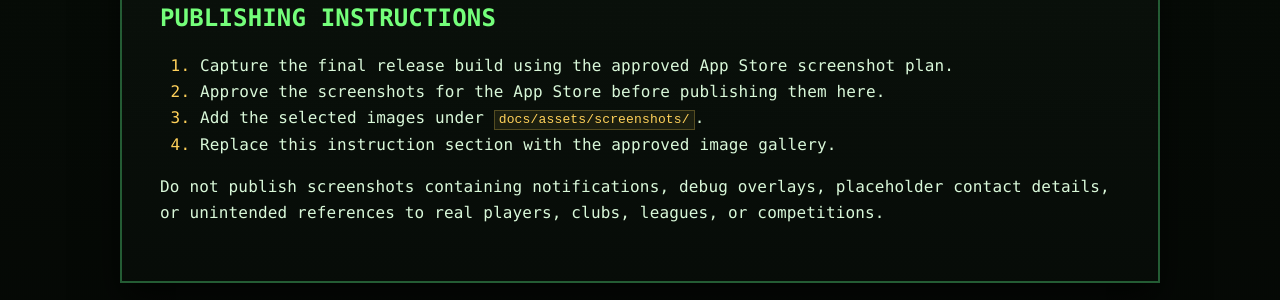
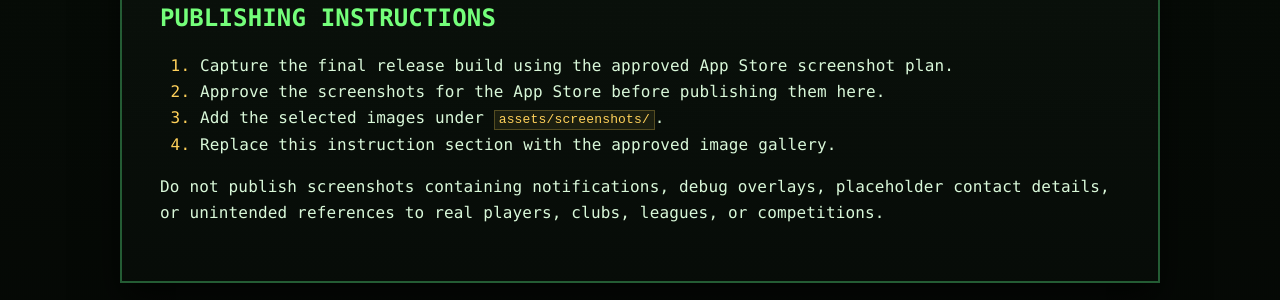
Before and after one commit to tiagomartinspinto/LocalLegendFC-site, a Jekyll site: the page built from screenshots.md, in a window 1280 px wide. Shown: the part 729-1029 px from the top of the page. Built offline with Jekyll 4.4.1, drawn with Linux system fonts in a browser that asks for light colours.

Commit message:
Fix screenshot publishing path

```diff
--- a/screenshots.md
+++ b/screenshots.md
@@ -24,7 +24,7 @@ Final screenshots will be added after the App Store release candidate is approve
 
 1. Capture the final release build using the approved App Store screenshot plan.
 2. Approve the screenshots for the App Store before publishing them here.
-3. Add the selected images under `docs/assets/screenshots/`.
+3. Add the selected images under `assets/screenshots/`.
 4. Replace this instruction section with the approved image gallery.
 
 Do not publish screenshots containing notifications, debug overlays, placeholder contact details, or unintended references to real players, clubs, leagues, or competitions.
```
